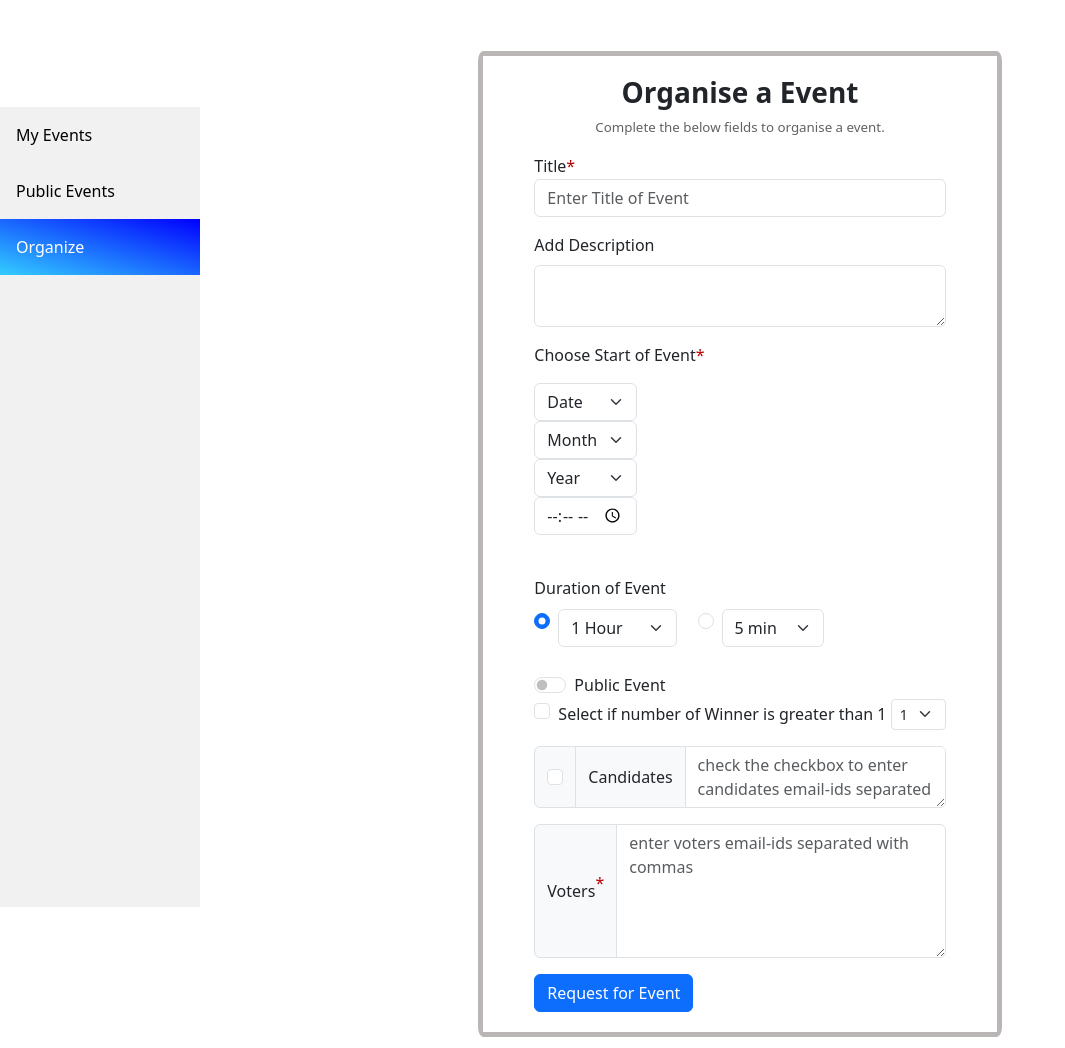
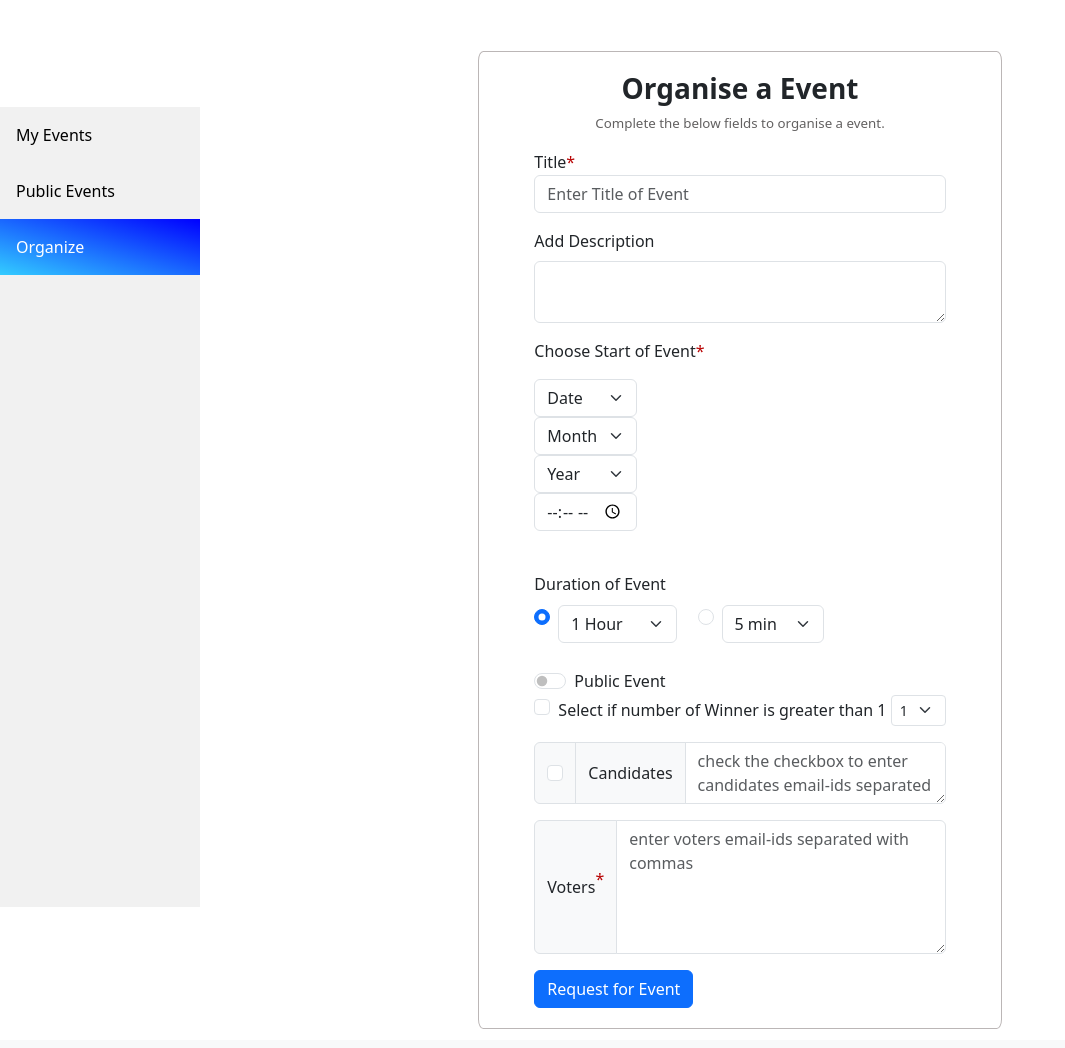
Before and after one commit to KaranJoshi101/wevote, a Flask app: page /1/home in a window 1280 px wide, after a click on "Organize". Shown: the part 56-1104 px from the top of the page, without its empty margins (0-1065 px from the left). Run offline with Flask 3, Linux system fonts and the light colour scheme.

Commit message:
add organise page style

```diff
--- a/static/specific-event.css
+++ b/static/specific-event.css
@@ -57,7 +57,7 @@ body{
 
   #organize{
      justify-content: center;
-     border: 5px solid rgb(187, 182, 182);
+     border: 1.5px solid rgb(187, 182, 182);
      padding: 20px 20px 20px 20px;
      border-radius: 1%;
      display: none;
```
Also changed, not shown: instance/wvote.sqlite3.
